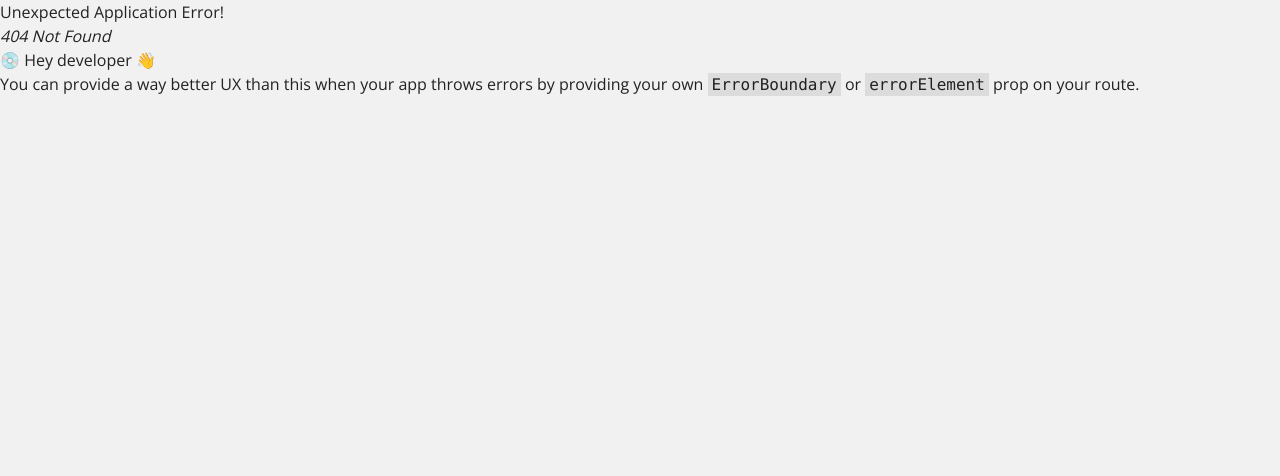
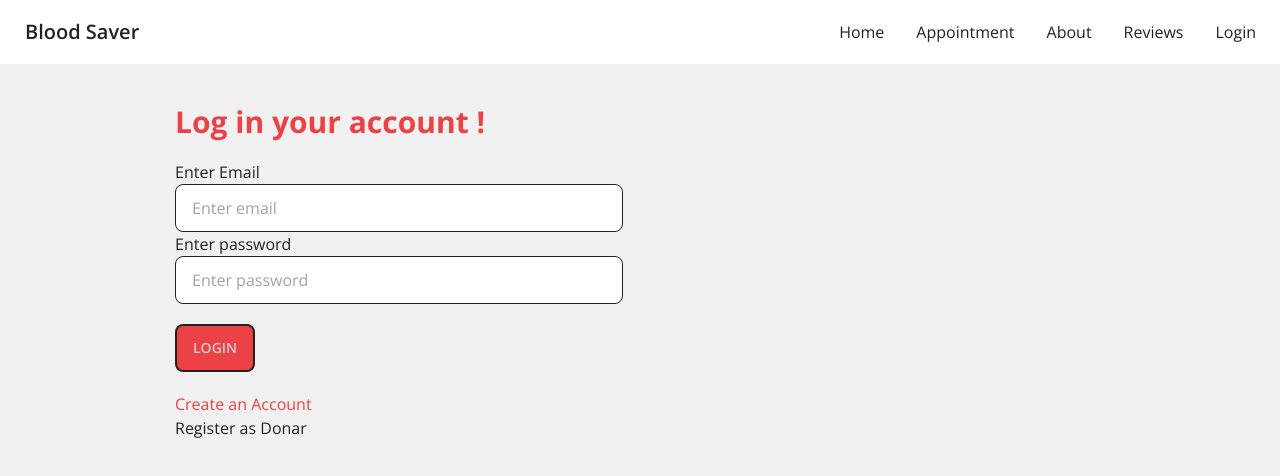
Before and after one commit to bitue/connect-to-blood-client, a React (Create React App) app: page /login in a window 1280 px wide. Before the commit this address had no page. Shown: the top 476 px of the page. Built offline with nearby package versions, Linux system fonts and the light colour scheme; the HTML template or start-up script is replaced by a standard one.

Commit message:
added login and register section and set title of website and create another register as doner route

```diff
--- a/package.json
+++ b/package.json
@@ -9,6 +9,7 @@
     "daisyui": "^2.50.0",
     "react": "^18.2.0",
     "react-dom": "^18.2.0",
+    "react-hook-form": "^7.43.0",
     "react-router-dom": "^6.8.0",
     "react-scripts": "5.0.1",
     "web-vitals": "^2.1.4"
--- a/public/index.html
+++ b/public/index.html
@@ -1,6 +1,5 @@
 <!DOCTYPE html>
 <html lang="en" data-theme="light">
-
     <head>
         <meta charset="utf-8" />
         <link rel="icon" href="%PUBLIC_URL%/favicon.ico" />
@@ -10,16 +9,17 @@
         <link rel="apple-touch-icon" href="%PUBLIC_URL%/logo192.png" />
         <link rel="manifest" href="%PUBLIC_URL%/manifest.json" />
         <!-- Font -->
-  <link rel="preconnect" href="https://fonts.googleapis.com">
-  <link rel="preconnect" href="https://fonts.gstatic.com" crossorigin>
-  <link href="https://fonts.googleapis.com/css2?family=Open+Sans:wght@300;400;500;600;700;800&display=swap"
-    rel="stylesheet">
-  <title>Connect to blood</title>
+        <link rel="preconnect" href="https://fonts.googleapis.com" />
+        <link rel="preconnect" href="https://fonts.gstatic.com" crossorigin />
+        <link
+            href="https://fonts.googleapis.com/css2?family=Open+Sans:wght@300;400;500;600;700;800&display=swap"
+            rel="stylesheet"
+        />
+        <title>Donate blood to touch another heart !</title>
     </head>
 
     <body>
         <noscript>You need to enable JavaScript to run this app.</noscript>
         <div id="root"></div>
     </body>
-
 </html>
--- a/src/App.js
+++ b/src/App.js
@@ -1,17 +1,28 @@
-import React from "react";
-import { createBrowserRouter, RouterProvider } from "react-router-dom";
-import Home from "./Pages/Home";
+import React from 'react';
+import { createBrowserRouter, RouterProvider } from 'react-router-dom';
+
+import Home from './Pages/Home';
+import Login from './Pages/Login';
+import RegisterDonar from './Pages/RegisterDonar';
 
 const App = () => {
     const router = createBrowserRouter([
         {
-      path: "/",
-      element: <Home />,
+            path: '/',
+            element: <Home />
         },
+        {
+            path: '/login',
+            element: <Login />
+        },
+        {
+            path: '/registerDonar',
+            element: <RegisterDonar />
+        }
     ]);
 
     return (
-    <div className="bg-[#f1f1f1]">
+        <div>
             <RouterProvider router={router} />
         </div>
     );
--- /dev/null
+++ b/src/Pages/Login.js
@@ -0,0 +1,137 @@
+import React, { useState } from 'react';
+import { useForm } from 'react-hook-form';
+import { Link } from 'react-router-dom';
+import Navbar from '../Layout/Navbar/Navbar';
+const Login = () => {
+    const { register, handleSubmit } = useForm();
+    const onSubmit = (data) => console.log(data);
+    const [login, setLogin] = useState(true);
+    return (
+        <div className="min-h-screen ">
+            <Navbar></Navbar>
+            <div className="flex flex-col min-h-width  p-5 item-center justify-center items-center">
+                {login ? (
+                    <div className="w-3/4 ">
+                        <p className="text-primary  text-3xl font-bold my-5">
+                            Log in your account !
+                        </p>
+                        <form className="" onSubmit={handleSubmit(onSubmit)}>
+                            <p>Enter Email</p>
+                            <input
+                                {...register('Email')}
+                                type="email"
+                                placeholder="Enter email"
+                                className="input input-bordered input-secondary w-full max-w-md"
+                                required
+                            />
+                            <br />
+                            <p>Enter password</p>
+                            <input
+                                {...register('Password')}
+                                type="password"
+                                placeholder="Enter password"
+                                className="input input-bordered input-secondary w-full max-w-md"
+                                minLength="6"
+                                required
+                            />
+                            <br />
+
+                            <button
+                                className="btn btn-outline  border-[#222222] fz-1.3 border-2 my-5 bg-[#ED4245] hover:bg-[#ED4245] "
+                                type="submit"
+                            >
+                                Login
+                            </button>
+                        </form>
+                    </div>
+                ) : (
+                    <div className="w-3/4">
+                        <p className="text-primary  text-3xl font-bold my-5">Register as User !</p>
+                        <form className="" onSubmit={handleSubmit(onSubmit)}>
+                            <p>Enter Email</p>
+                            <input
+                                {...register('Email')}
+                                type="email"
+                                placeholder="Enter email"
+                                className="input input-bordered input-secondary w-full max-w-md"
+                                required
+                            />
+                            <br />
+                            <p>Enter Password</p>
+                            <input
+                                {...register('Password')}
+                                type="password"
+                                placeholder="Enter password"
+                                className="input input-bordered input-secondary w-full max-w-md"
+                                minLength="6"
+                                required
+                            />
+                            <br />
+                            <p>Enter Phone Number</p>
+                            <input
+                                {...register('Phone')}
+                                type="phone"
+                                placeholder="Enter Your phone number"
+                                className="input input-bordered input-secondary w-full max-w-md"
+                                minLength={11}
+                                required
+                            />
+                            <br />
+
+                            <p>Enter Location Exact !</p>
+
+                            <input
+                                {...register('location')}
+                                type="text"
+                                placeholder="Enter Your Location details"
+                                className="input input-bordered input-secondary w-full max-w-md"
+                                required
+                            />
+                            <br />
+
+                            <p>Enter Nid Number</p>
+
+                            <input
+                                {...register('Nid number')}
+                                type="text"
+                                placeholder="Enter Your Nid card Number"
+                                className="input input-bordered input-secondary w-full max-w-md"
+                                minLength={10}
+                                required
+                            />
+                            <br />
+
+                            <button
+                                className="btn btn-outline  border-[#222222] fz-1.3 my-5 border-2 bg-[#ED4245] hover:bg-[#ED4245] "
+                                type="submit"
+                            >
+                                Register as user !
+                            </button>
+                        </form>
+                    </div>
+                )}
+
+                <div className="w-3/4 flex ">
+                    <div>
+                        <p
+                            className={login ? 'text-primary cursor-pointer' : 'cursor-pointer '}
+                            onClick={() => setLogin((prev) => !prev)}
+                        >
+                            {login ? 'Create an  Account ' : 'Already an Account ? login'}
+                        </p>
+                        <div>
+                            <Link to="/registerDonar">
+                                {' '}
+                                <p className={login ? '' : 'text-primary  '}>
+                                    Register as Donar
+                                </p>{' '}
+                            </Link>
+                        </div>
+                    </div>
+                </div>
+            </div>
+        </div>
+    );
+};
+
+export default Login;
--- /dev/null
+++ b/src/Pages/RegisterDonar.js
@@ -0,0 +1,11 @@
+import React from 'react';
+
+const RegisterDonar = () => {
+    return (
+        <div>
+            <h1>Welcome donar ! </h1>
+        </div>
+    );
+};
+
+export default RegisterDonar;
--- a/tailwind.config.js
+++ b/tailwind.config.js
@@ -1,8 +1,18 @@
 /** @type {import('tailwindcss').Config} */
 module.exports = {
-  content: ["./src/**/*.{html,js}"],
-  theme: {
-    extend: {},
-  },
-  plugins: [require("daisyui")],
-}
+    content: ['./src/**/*.{html,js}'],
+    theme: {
+        extend: {}
+    },
+    plugins: [require('daisyui')],
+    daisyui: {
+        themes: [
+            {
+                light: {
+                    primary: '#ED4245',
+                    secondary: '#222'
+                }
+            }
+        ]
+    }
+};
```
Also changed, not shown: 1 other file (tests, documents, lock files or other folders). Lines whose indentation alone changed are shown as unchanged.
